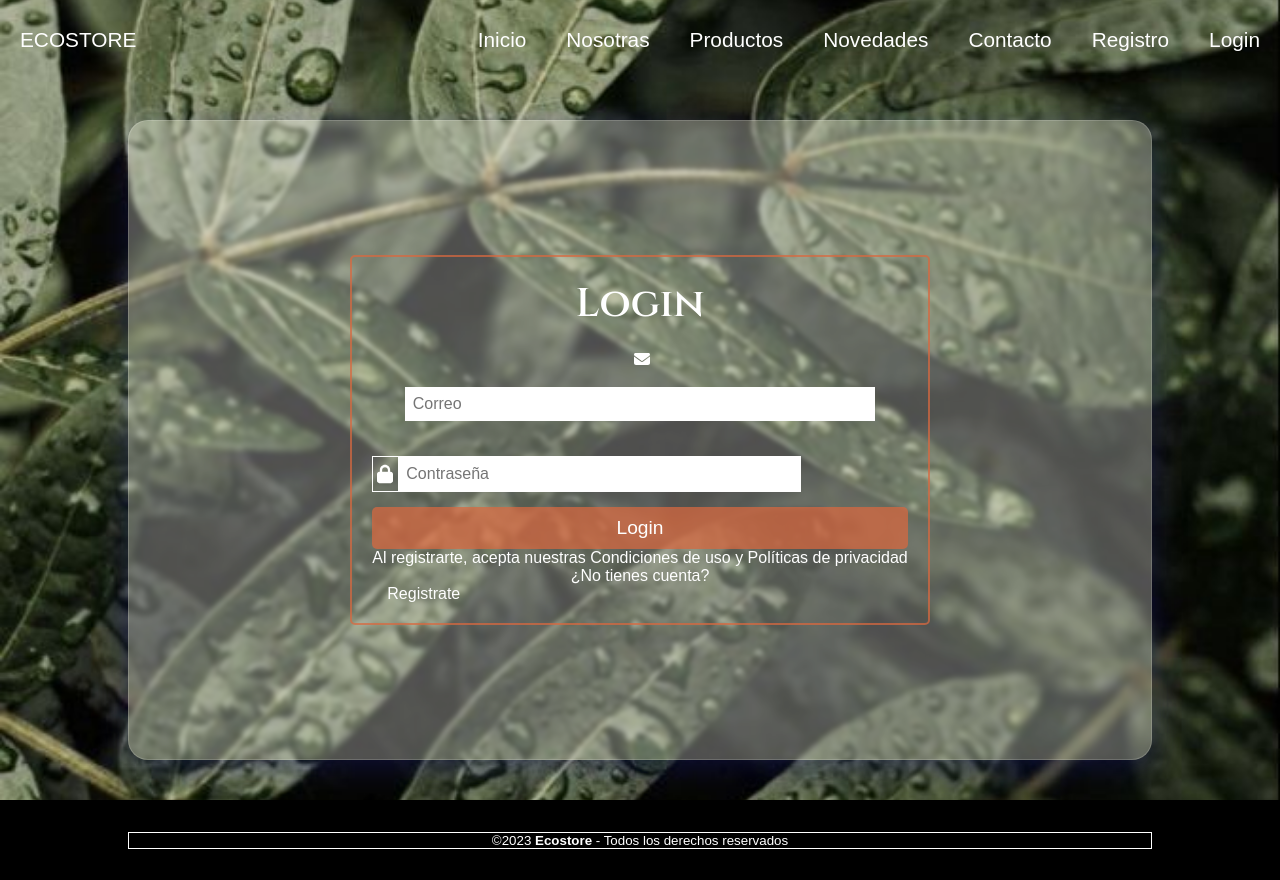
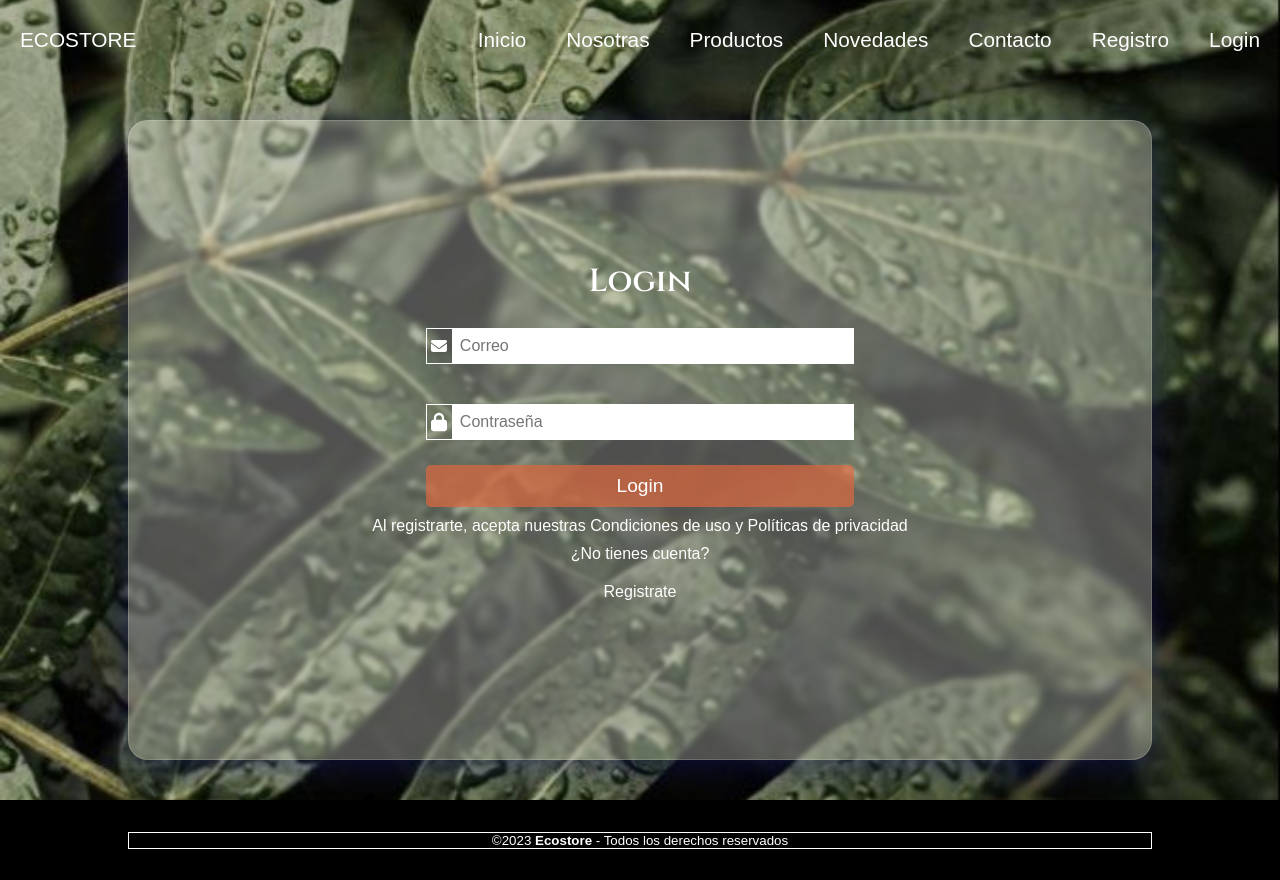
Before and after one commit to casita2021/integrador, a plain HTML site: page assets/pages/login.html in a window 1280 px wide. Drawn offline with Linux system fonts and the light colour scheme; a web font is replaced by a local one.

Commit message:
formulario de registro

```diff
--- a/assets/css/style.css
+++ b/assets/css/style.css
@@ -500,14 +500,13 @@ body{
 /* HOJA DE REGISTRO  y LOGIN*/
 
 .formulario{
-     border: 2px solid #d96a41bb;
      border-radius: 5px;
-     padding: 20px;
+     padding: 5px;
 }
 .record_title{
      text-align: center;
      color:#fff;
-     font-size: 2.5rem;
+     font-size: 2rem;
      font-family: var(--second-source);
 }
 .contenedor{
@@ -515,8 +514,8 @@ body{
      flex-direction: column;
      justify-content: center;
      align-items: center;
-     padding: 20px;
-     gap: 20px;
+     padding: 10px;
+     gap: 10px;
 }
 
 .icon_2{
@@ -546,7 +545,7 @@ body{
 }
 .button{
      border:none;
-     width: 100%;
+     width: 80%;
      color:#fff;
      font-size: 1.2rem;
      background:#d96a41bb;
--- a/assets/pages/login.html
+++ b/assets/pages/login.html
@@ -44,11 +44,10 @@
           <form class="formulario">
             <h1 class="record_title">Login</h1>
             <div class="contenedor">
-
+             <div class="input_contenedor">
                 <img src="../icon/envelope-solid.svg" class="icon_2" alt="icon contact">
                 <input type="text" placeholder="Correo"class="input_input" >
              </div>
-
              <div class="input_contenedor">
                 <img src="../icon/lock-solid.svg" class="icon_2" alt="icon password">
                 <input type="password" placeholder="Contraseña" class="input_input" >
```
Lines whose indentation alone changed are shown as unchanged.
